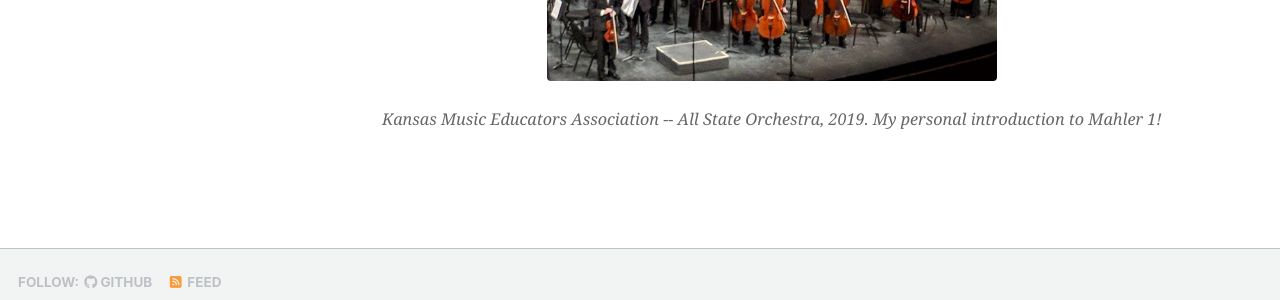
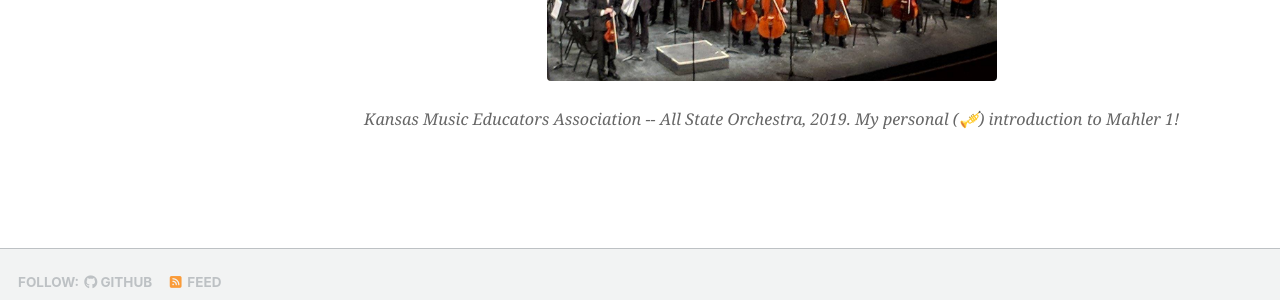
Before and after one commit to its-Annika/its-Annika.github.io, a Jekyll site: the page built from _pages/music.html, in a window 1280 px wide and 900 px high, scrolled down 2937 px. Shown: the part 541-841 px from the top of the window. Built offline with Jekyll 4.4.1, drawn with Linux system fonts in a browser that asks for light colours; a script bundle is joined from its source files by our own code; library files that are not in the unit come from our copies.

```diff
--- a/_pages/music.html
+++ b/_pages/music.html
@@ -393,5 +393,5 @@ author_profile: true
 <figure class="music-photo">
   <img src="{{ base_path }}/images/kmeaALLState.jpg"
        alt="Concert photo">
-  <figcaption>Kansas Music Educators Association -- All State Orchestra, 2019. My personal introduction to Mahler 1!</figcaption>
+  <figcaption>Kansas Music Educators Association -- All State Orchestra, 2019. My personal (🎺) introduction to Mahler 1! </figcaption>
 </figure>
```
